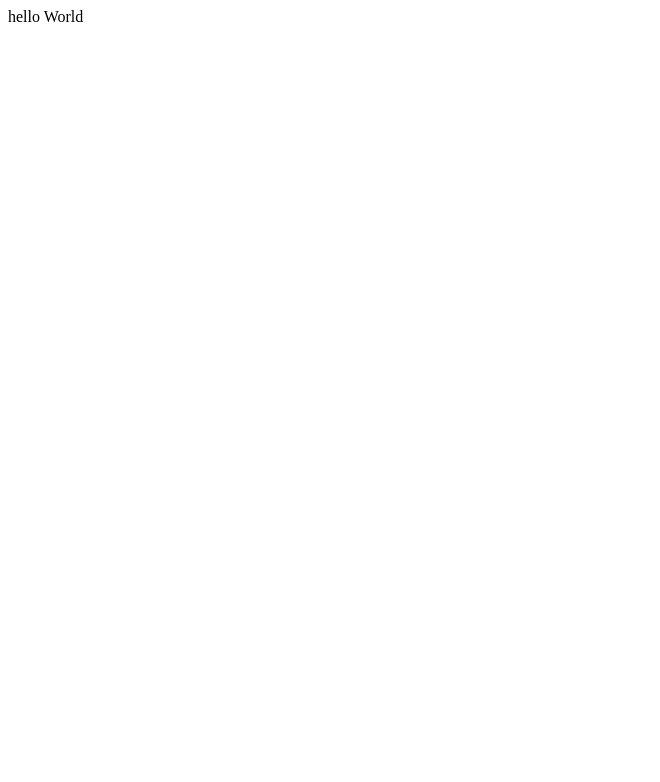
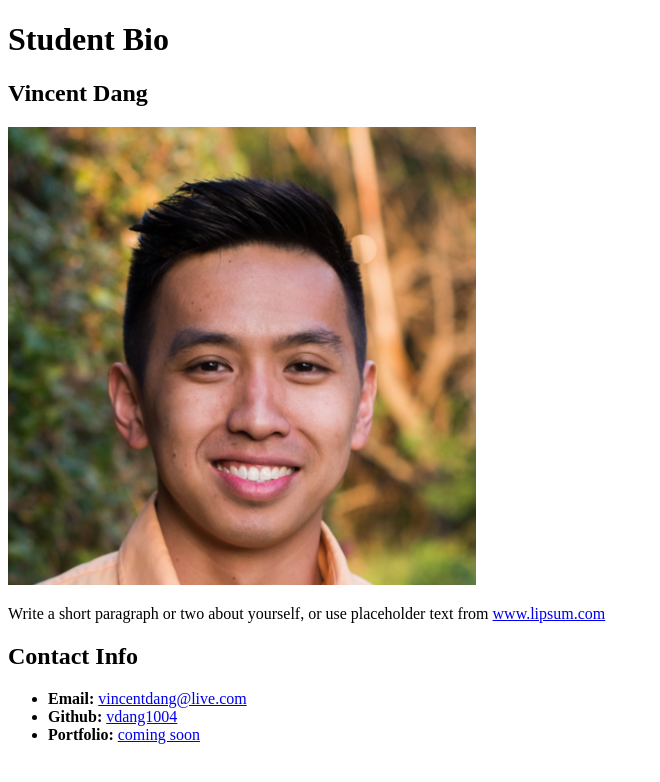
Before and after one commit to vdang1004/vdang1004.github.io, a plain HTML site: page index.html in a window 1280 px wide. Shown: the whole page, without its empty margins (0-660 px from the left). Drawn offline with Linux system fonts and the light colour scheme.

Commit message:
another one

```diff
--- a/index.html
+++ b/index.html
@@ -1 +1,49 @@
-hello World
+<!DOCTYPE html>
+<html lang="en-us">
+
+<head>
+  <meta charset="UTF-8">
+  <title>Student Bio</title>
+</head>
+
+<body>
+
+  <!-- Site Header -->
+  <header>
+    <!-- h1: The most important headline -->
+    <h1>Student Bio</h1>
+  </header>
+
+  <div>
+
+    <!-- Section 1: Bio -->
+    <section>
+      <!-- h2: Tier-2 Headline (Not as important as the h1 header, but more than one allowed). -->
+      <h2>Vincent Dang</h2>
+
+      <!-- Image with link -->
+      <img src="ProfilePic.png" alt="Vincent Dang">
+
+      <!-- Paragraph with embedded link -->
+      <p>Write a short paragraph or two about yourself, or use placeholder text from <a href="http://www.lipsum.com/">www.lipsum.com</a></p>
+    </section>
+
+    <!-- Section 2: Contact Info -->
+    <section>
+
+      <!-- h2: Tier-2 Headline -->
+      <h2>Contact Info</h2>
+
+      <!-- Unordered list -->
+      <ul>
+        <li><strong>Email:</strong> <a href="mailto:vincentdang@live.com">vincentdang@live.com</a></li>
+        <li><strong>Github:</strong> <a href="#">vdang1004</a></li>
+        <li><strong>Portfolio:</strong> <a href="#">coming soon</a></li>
+      </ul>
+
+    </section>
+  </div>
+
+</body>
+
+</html>
```
Also changed, not shown: ProfilePic.png (added).
